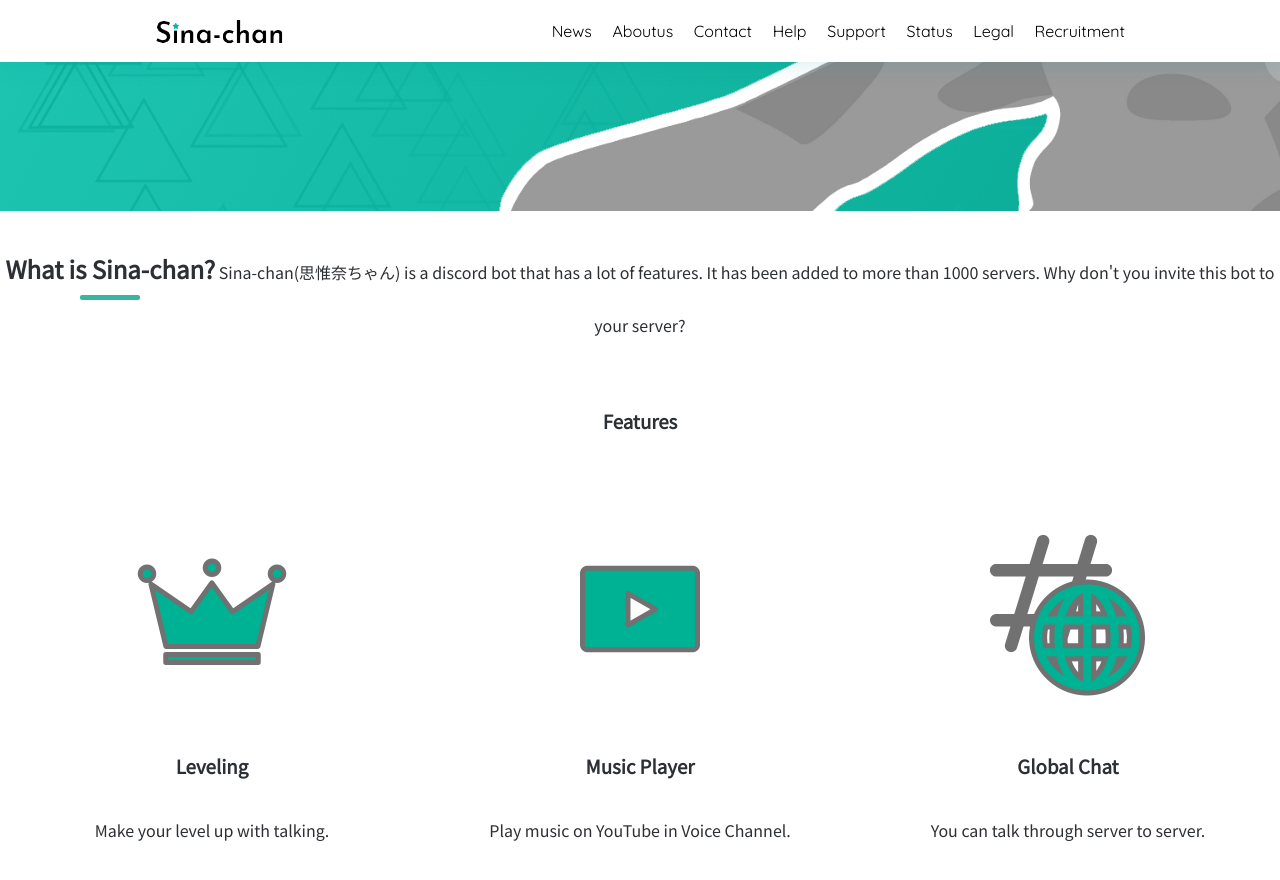
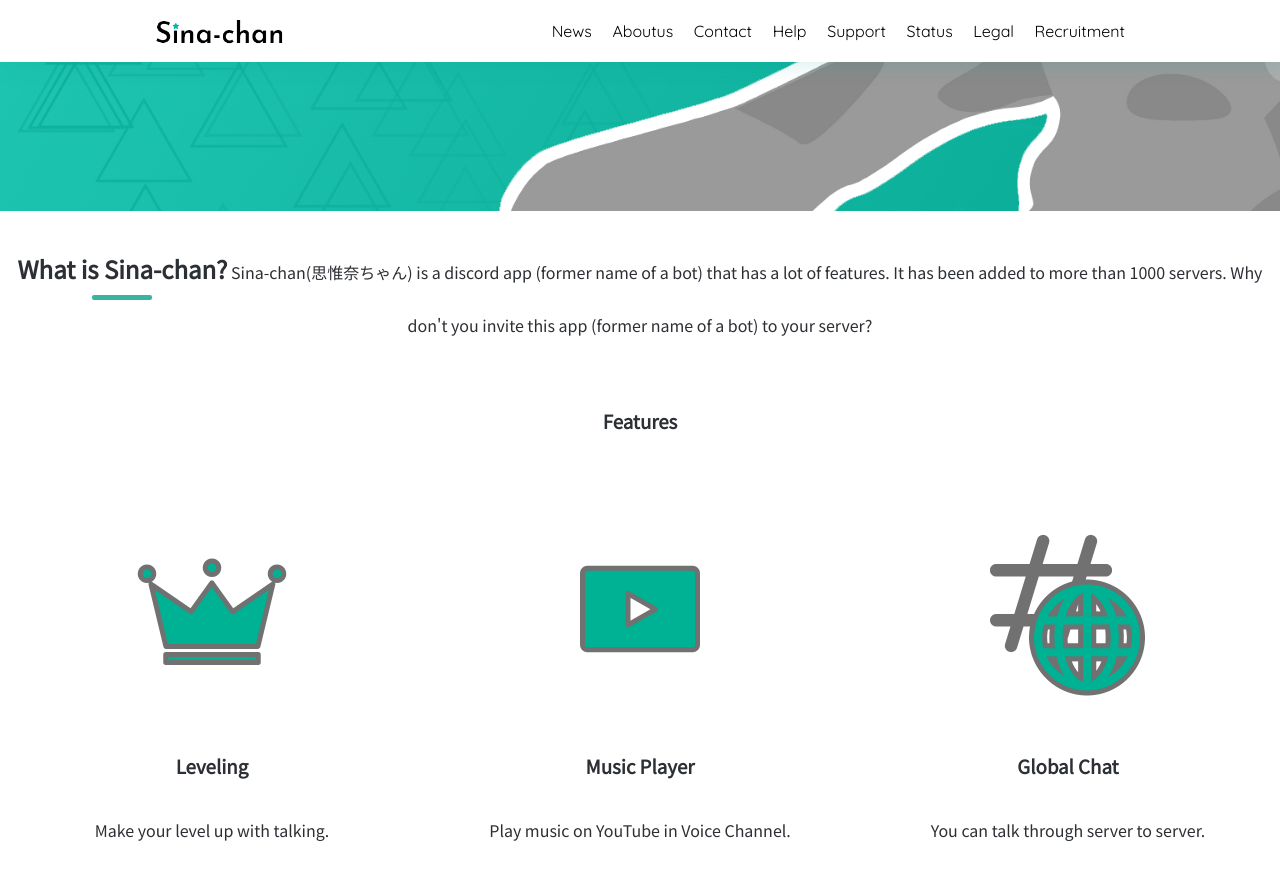
Before and after one commit to SinaKitagami/sinakitagami.github.io, a Jekyll site: the page built from index-en.md, in a window 1280 px wide and 900 px high, scrolled down 719 px. Shown: the top 880 px of the window. Built offline with Jekyll 4.4.1, drawn with Linux system fonts in a browser that asks for light colours; nearby versions of some CDN libraries; a script that is not in the unit is left out.

Commit message:
edit index-en.md

```diff
--- a/index-en.md
+++ b/index-en.md
@@ -13,9 +13,9 @@
 <br>
 
 <h2 class="main-title">What is Sina-chan?</h2>
-Sina-chan(思惟奈ちゃん) is a discord bot that has a lot of features.
+Sina-chan(思惟奈ちゃん) is a discord app (former name of a bot) that has a lot of features.
 It has been added to more than 1000 servers.
-Why don't you invite this bot to your server?
+Why don't you invite this app (former name of a bot) to your server?
 <br>
 <br>
 <br>
```
